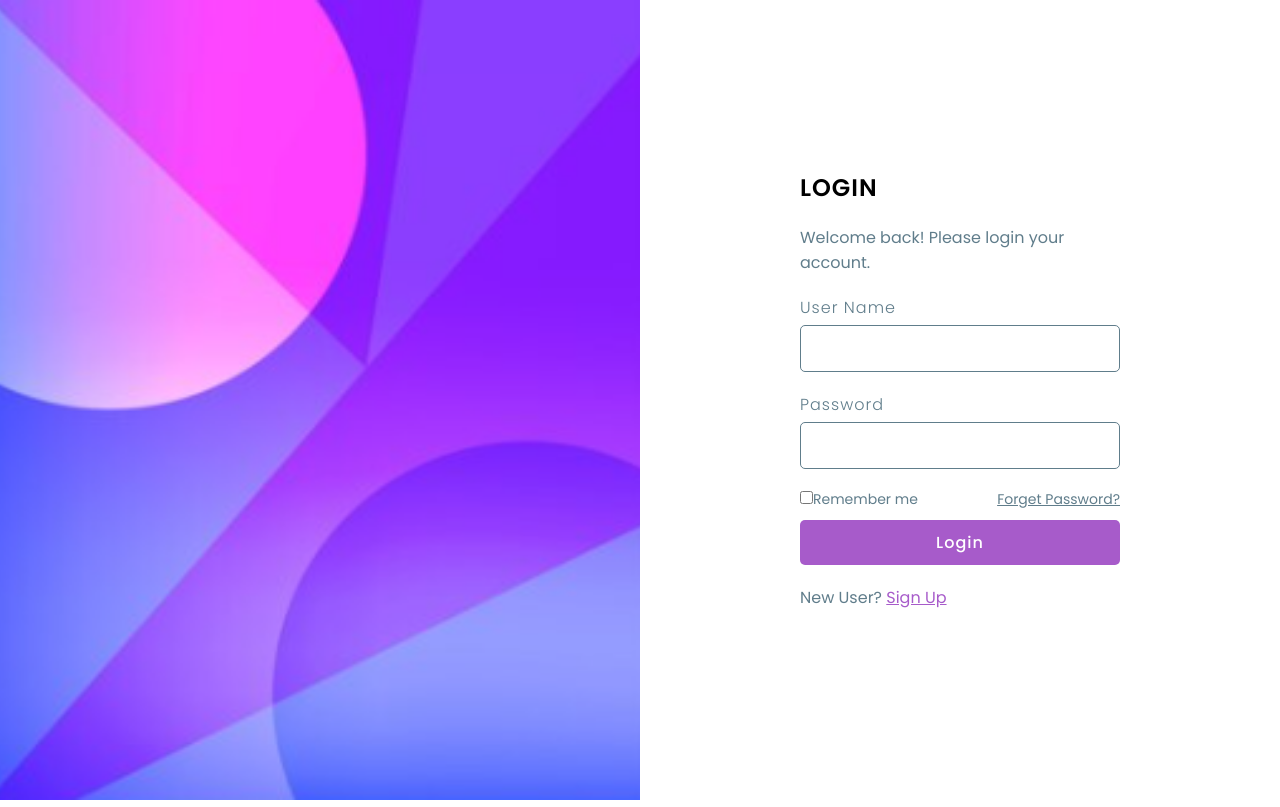
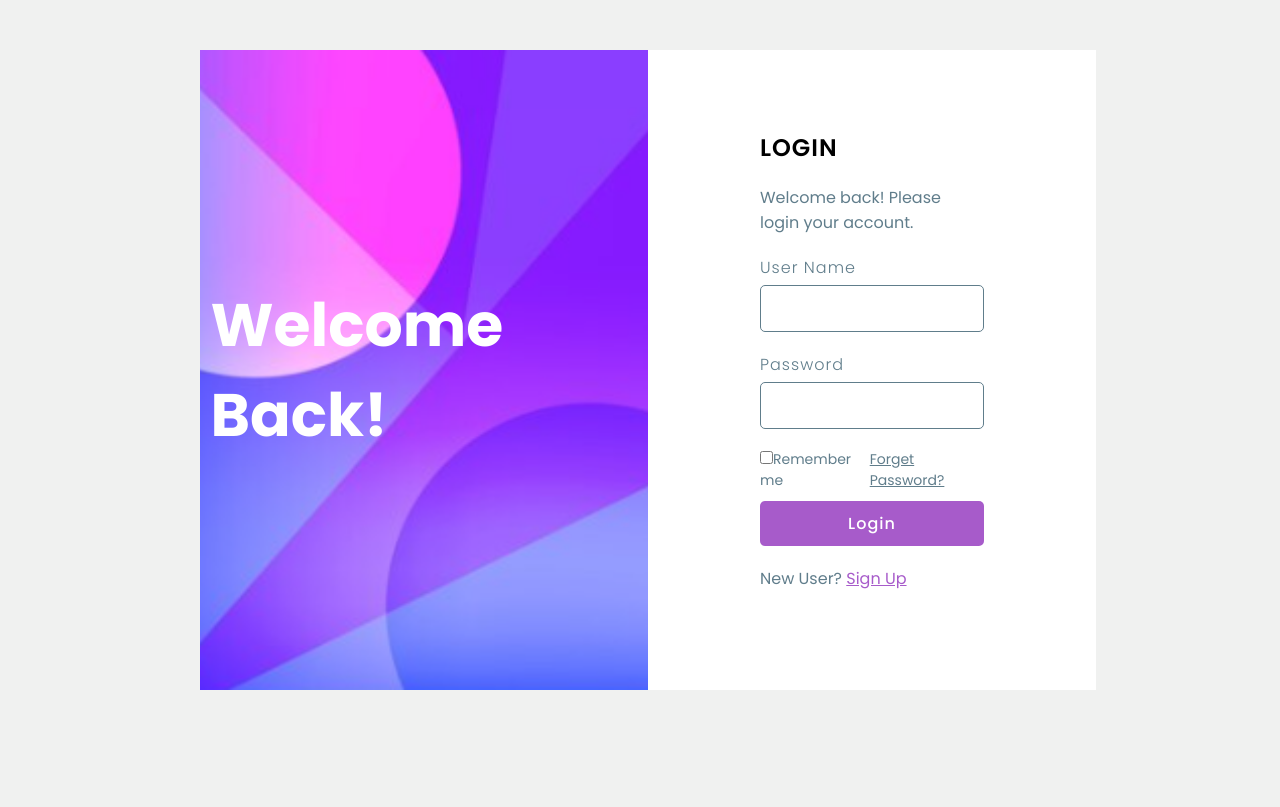
Before and after one commit to Muskan044/login-design, a plain HTML site: page index.html in a window 1280 px wide. Drawn offline with Linux system fonts and the light colour scheme.

Commit message:
add login design

```diff
--- a/index.html
+++ b/index.html
@@ -10,6 +10,8 @@
     <section>
         <div class="imgBox">
             <img src="./bg.png" alt="">
+            <div class="text-overlay">Welcome <br>
+                 Back!</div>
         </div>
         <div class="contentBox">
             <div class="formBox">
--- a/style.css
+++ b/style.css
@@ -6,11 +6,19 @@
     box-sizing: border-box;
     font-family: 'Poppins' , sans-serif;
 }
+html{
+    background-color:  #f0f1f0;
+
+}
 section{
+    background-color: #fff;
     display: flex;
-    position: relative;
-    width: 100%;
-    height: 100vh;
+    margin-top: 50px;
+    margin-left: 200px;
+    margin-right: 200px;
+    margin-bottom: 50px;
+    width: 70%;
+    height: 80vh;
 }
 section .imgBox{
     position: relative;
@@ -24,6 +32,21 @@ section .imgBox img{
     height: 100%;
     object-fit: cover;
 }
+
+.text-overlay {
+    position: absolute;
+    top: 50%;
+    left: 35%;
+    transform: translate(-50%, -50%);
+    color: white;
+    font-size: 60px;
+    font-weight: bold;
+    padding: 10px;
+    border-radius: 5px;
+}
+
+
+
 section .contentBox{
     display: flex;
     align-items: center;
@@ -35,7 +58,6 @@ section .contentBox .formBox{
     width: 50%;
 }
 section .contentBox .formBox h2{
-    /* color: #607d8b; */
     color: black;
     font-weight: 600;
     font-size: 1.5em;
```
